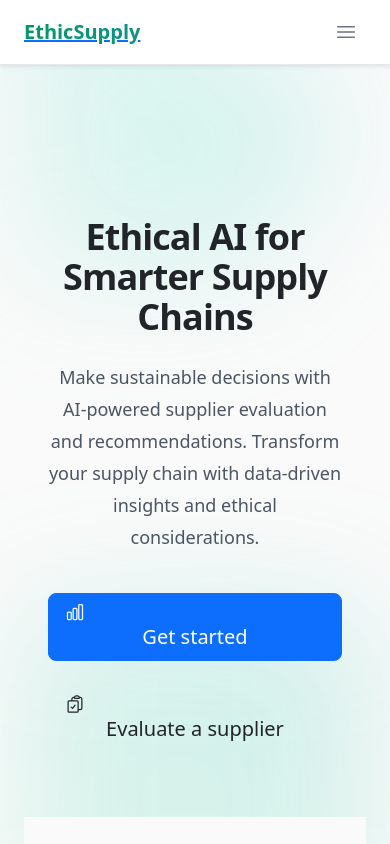
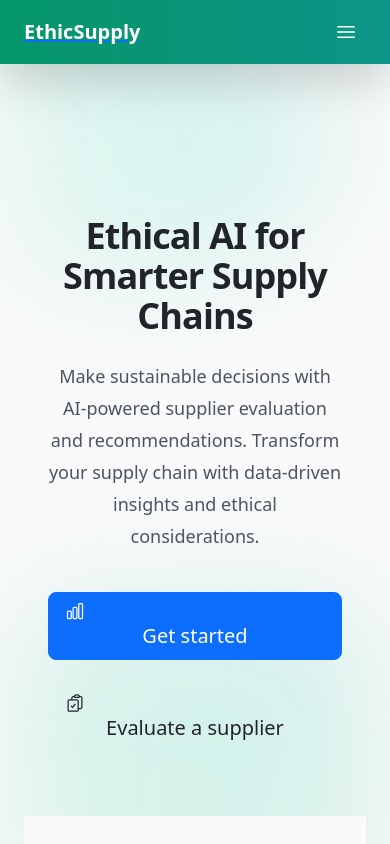
Before and after one commit to ne3mer/supplychainweb, a React (Vite) app in the folder ethicsupply-frontend/: page / in a window 390 px wide. Shown: the top 844 px of the page. Built offline with nearby package versions, Linux system fonts and the light colour scheme.

Commit message:
Redesign navbar with modern gradient style and user profile menu

```diff
--- a/ethicsupply-frontend/src/components/Navbar.tsx
+++ b/ethicsupply-frontend/src/components/Navbar.tsx
@@ -1,5 +1,5 @@
 import { Link, useLocation } from "react-router-dom";
-import { useState } from "react";
+import { Fragment, useState } from "react";
 import {
   HomeIcon,
   ChartBarIcon,
@@ -12,11 +12,15 @@ import {
   InformationCircleIcon,
   Bars3Icon,
   XMarkIcon,
+  UserCircleIcon,
+  ArrowRightOnRectangleIcon,
+  Cog6ToothIcon,
 } from "@heroicons/react/24/outline";
 
 const NavigationBar = () => {
   const location = useLocation();
   const [mobileMenuOpen, setMobileMenuOpen] = useState(false);
+  const [profileOpen, setProfileOpen] = useState(false);
 
   const navigation = [
     { name: "Home", href: "/", icon: HomeIcon },
@@ -39,36 +43,45 @@ const NavigationBar = () => {
 
   const toggleMobileMenu = () => {
     setMobileMenuOpen(!mobileMenuOpen);
+    if (profileOpen) setProfileOpen(false);
+  };
+
+  const toggleProfileMenu = () => {
+    setProfileOpen(!profileOpen);
+    if (mobileMenuOpen) setMobileMenuOpen(false);
   };
 
   return (
-    <nav className="sticky top-0 z-30 bg-white shadow-sm border-b border-gray-200">
+    <Fragment>
+      <nav className="sticky top-0 z-30 bg-gradient-to-r from-emerald-600 to-teal-600 shadow-lg">
         <div className="max-w-7xl mx-auto px-4 sm:px-6 lg:px-8">
           <div className="flex justify-between h-16">
-          <div className="flex items-center">
+            <div className="flex items-center flex-1">
               <div className="flex-shrink-0 flex items-center">
-              <Link to="/" className="flex items-center">
-                <span className="text-xl md:text-2xl font-bold text-emerald-600 bg-gradient-to-r from-emerald-600 to-teal-600 bg-clip-text text-transparent">
+                <Link to="/" className="flex items-center group">
+                  <span className="text-xl md:text-2xl font-bold text-white group-hover:opacity-90 transition-opacity duration-200">
                     EthicSupply
                   </span>
                 </Link>
               </div>
-            <div className="hidden md:ml-6 md:flex md:space-x-4 lg:space-x-8">
+              <div className="hidden md:ml-8 md:flex md:space-x-1 lg:space-x-4">
                 {navigation.map((item) => {
                   const isActive = location.pathname === item.href;
                   return (
                     <Link
                       key={item.name}
                       to={item.href}
-                    className={`inline-flex items-center px-1 pt-1 border-b-2 text-sm font-medium transition-colors duration-200 ${
+                      className={`inline-flex items-center px-3 py-2 rounded-md text-sm font-medium transition-all duration-200 ${
                         isActive
-                        ? "border-emerald-500 text-gray-900"
-                        : "border-transparent text-gray-500 hover:border-emerald-300 hover:text-emerald-700"
+                          ? "bg-white/20 text-white"
+                          : "text-emerald-50 hover:bg-white/10 hover:text-white"
                       }`}
                     >
                       <item.icon
-                      className={`h-5 w-5 mr-1 ${
-                        isActive ? "text-emerald-500" : "text-gray-400"
+                        className={`h-5 w-5 mr-1.5 ${
+                          isActive
+                            ? "text-white"
+                            : "text-emerald-50 group-hover:text-white"
                         }`}
                       />
                       {item.name}
@@ -78,11 +91,53 @@ const NavigationBar = () => {
               </div>
             </div>
 
+            {/* User profile menu */}
+            <div className="hidden md:flex items-center">
+              <div className="relative ml-3">
+                <button
+                  type="button"
+                  className="flex text-sm bg-white/10 rounded-full focus:outline-none focus:ring-2 focus:ring-white p-1"
+                  onClick={toggleProfileMenu}
+                >
+                  <span className="sr-only">Open user menu</span>
+                  <UserCircleIcon className="h-7 w-7 text-white" />
+                </button>
+
+                {profileOpen && (
+                  <div className="origin-top-right absolute right-0 mt-2 w-48 rounded-md shadow-lg py-1 bg-white ring-1 ring-black ring-opacity-5 focus:outline-none z-50 transition-all duration-200 transform opacity-100 scale-100">
+                    <Link
+                      to="/profile"
+                      className="block px-4 py-2 text-sm text-gray-700 hover:bg-gray-100 flex items-center"
+                      onClick={() => setProfileOpen(false)}
+                    >
+                      <UserCircleIcon className="h-4 w-4 mr-2 text-gray-500" />
+                      Your Profile
+                    </Link>
+                    <Link
+                      to="/settings"
+                      className="block px-4 py-2 text-sm text-gray-700 hover:bg-gray-100 flex items-center"
+                      onClick={() => setProfileOpen(false)}
+                    >
+                      <Cog6ToothIcon className="h-4 w-4 mr-2 text-gray-500" />
+                      Settings
+                    </Link>
+                    <button
+                      className="block w-full text-left px-4 py-2 text-sm text-gray-700 hover:bg-gray-100 flex items-center"
+                      onClick={() => setProfileOpen(false)}
+                    >
+                      <ArrowRightOnRectangleIcon className="h-4 w-4 mr-2 text-gray-500" />
+                      Sign out
+                    </button>
+                  </div>
+                )}
+              </div>
+            </div>
+
             {/* Mobile menu button */}
             <div className="flex items-center md:hidden">
               <button
                 type="button"
-              className="inline-flex items-center justify-center p-2 rounded-md text-gray-500 hover:text-emerald-500 hover:bg-gray-100 focus:outline-none focus:ring-2 focus:ring-inset focus:ring-emerald-500"
+                className="inline-flex items-center justify-center p-2 rounded-md text-white hover:bg-white/10 focus:outline-none focus:ring-2 focus:ring-white"
                 aria-controls="mobile-menu"
                 aria-expanded={mobileMenuOpen}
                 onClick={toggleMobileMenu}
@@ -100,35 +155,87 @@ const NavigationBar = () => {
 
         {/* Mobile menu, show/hide based on menu state */}
         <div
-        className={`md:hidden ${mobileMenuOpen ? "block" : "hidden"}`}
+          className={`md:hidden overflow-hidden transition-all duration-300 ease-in-out ${
+            mobileMenuOpen
+              ? "max-h-[500px] border-t border-white/20"
+              : "max-h-0"
+          }`}
           id="mobile-menu"
         >
-        <div className="pt-2 pb-3 space-y-1 max-h-[calc(100vh-4rem)] overflow-y-auto">
+          <div className="pt-2 pb-3 space-y-1 px-4">
             {navigation.map((item) => {
               const isActive = location.pathname === item.href;
               return (
                 <Link
                   key={item.name}
                   to={item.href}
-                className={`flex items-center px-3 py-2 text-base font-medium transition-colors duration-200 ${
+                  className={`flex items-center px-3 py-2 rounded-md text-base font-medium transition-colors duration-200 ${
                     isActive
-                    ? "bg-emerald-50 border-l-4 border-emerald-500 text-emerald-700"
-                    : "border-l-4 border-transparent text-gray-600 hover:bg-emerald-50 hover:border-emerald-300 hover:text-emerald-800"
+                      ? "bg-white/20 text-white"
+                      : "text-emerald-50 hover:bg-white/10 hover:text-white"
                   }`}
                   onClick={() => setMobileMenuOpen(false)}
                 >
                   <item.icon
-                  className={`h-5 w-5 mr-2 ${
-                    isActive ? "text-emerald-500" : "text-gray-400"
+                    className={`h-5 w-5 mr-3 ${
+                      isActive ? "text-white" : "text-emerald-50"
                     }`}
                   />
                   {item.name}
                 </Link>
               );
             })}
+
+            {/* Mobile profile options */}
+            <div className="pt-4 pb-3 border-t border-white/20">
+              <div className="flex items-center px-4">
+                <div className="flex-shrink-0">
+                  <UserCircleIcon className="h-10 w-10 text-white" />
+                </div>
+                <div className="ml-3">
+                  <div className="text-base font-medium text-white">
+                    Admin User
+                  </div>
+                  <div className="text-sm font-medium text-emerald-50">
+                    admin@ethicsupply.com
+                  </div>
+                </div>
+              </div>
+              <div className="mt-3 space-y-1 px-2">
+                <Link
+                  to="/profile"
+                  className="block px-3 py-2 rounded-md text-base font-medium text-emerald-50 hover:text-white hover:bg-white/10"
+                  onClick={() => setMobileMenuOpen(false)}
+                >
+                  Your Profile
+                </Link>
+                <Link
+                  to="/settings"
+                  className="block px-3 py-2 rounded-md text-base font-medium text-emerald-50 hover:text-white hover:bg-white/10"
+                  onClick={() => setMobileMenuOpen(false)}
+                >
+                  Settings
+                </Link>
+                <button
+                  className="w-full text-left block px-3 py-2 rounded-md text-base font-medium text-emerald-50 hover:text-white hover:bg-white/10"
+                  onClick={() => setMobileMenuOpen(false)}
+                >
+                  Sign out
+                </button>
+              </div>
+            </div>
           </div>
         </div>
       </nav>
+
+      {/* Overlay for profile menu on desktop */}
+      {profileOpen && (
+        <div
+          className="fixed inset-0 bg-black bg-opacity-25 z-20 hidden md:block"
+          onClick={() => setProfileOpen(false)}
+        ></div>
+      )}
+    </Fragment>
   );
 };
 
```
Lines whose indentation alone changed are shown as unchanged.
